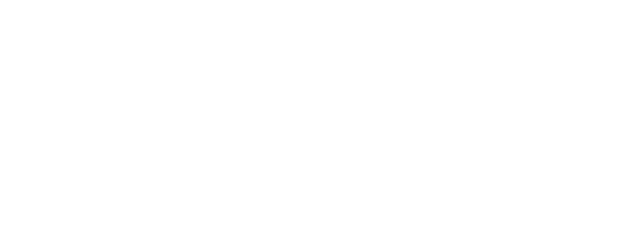
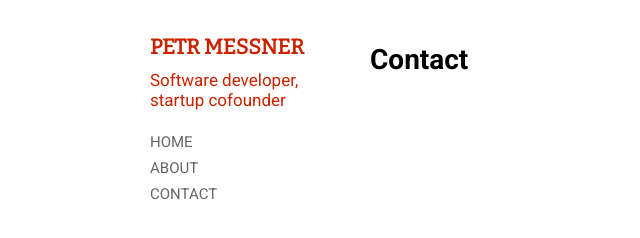
Before and after one commit to messa/www.messa.cz, a Gatsby site: page /contact in a window 1280 px wide. Before the commit this address had no page. Shown: the whole page, without its empty margins (0-640 px from the left). Built offline with nearby package versions, Linux system fonts and the light colour scheme; Gatsby itself is replaced by a stand-in of ours.

Commit message:
CSS tweaks

```diff
--- a/gatsby-config.js
+++ b/gatsby-config.js
@@ -1,6 +1,6 @@
 module.exports = {
   siteMetadata: {
-    title: `Messa.cz`,
+    title: `Petr Messner`,
   },
   plugins: [
     {
--- a/src/components/Layout.css
+++ b/src/components/Layout.css
@@ -1,11 +1,32 @@
 @import url('https://fonts.googleapis.com/css?family=Roboto+Condensed:400,700|Roboto:400,700&display=swap&subset=latin-ext');
+@import url('https://fonts.googleapis.com/css?family=Bitter&display=swap');
 
 body {
     background: white;
     color: black;
     font-family: Roboto, sans-serif;
+    font-size: 14px;
     margin: 0;
     padding: 0;
+}
+
+h1.siteTitle {
+    font-family: Bitter, sans-serif;
+    font-size: 21px;
+    margin: 10px 0;
+    text-transform: uppercase;
+}
+
+h1.siteTitle,
+h1.siteTitle a {
+    color: #c20;
+    text-decoration: none;
+}
+
+.subtitle {
+    font-size: 17px;
+    color: #c20;
+    margin: 10px 0 20px 0;
 }
 
 a {
@@ -23,8 +44,31 @@
 
 .Layout {
     display: grid;
-    grid-template-columns: 280px 1fr;
+    grid-template-columns: 200px 1fr;
     grid-gap: 20px;
     gap: 20px;
-    padding: 20px;
+    padding: 24px 30px;
+    max-width: 980px;
+    margin: 0 auto;
 }
+
+nav > ul {
+    display: block;
+    list-style: none;
+    padding: 0;
+    margin: 0;
+}
+
+nav li {
+    margin-top: 2px;
+    margin-tbottom: 2px;
+}
+
+nav li a {
+    font-size: 15px;
+    text-decoration: none;
+    text-transform: uppercase;
+    color: #666;
+    display: block;
+    padding: 3px 0 3px 0px;
+}
--- a/src/components/Layout.js
+++ b/src/components/Layout.js
@@ -19,14 +19,22 @@
   return (
     <div className='Layout'>
       <div className='navigation'>
-        <h1 className='siteTitle'>{siteMetadata.title}</h1>
+        <h1 className='siteTitle'>
+          <Link to='/'>{siteMetadata.title}</Link>
+        </h1>
+        <div className='subtitle'>
+          Software developer,<br />startup cofounder
+        </div>
         <nav>
           <ul>
             <li>
-              <Link to='/'>home</Link>
+              <Link to='/'>Home</Link>
             </li>
             <li>
-              <Link to='/about'>about</Link>
+              <Link to='/about'>About</Link>
+            </li>
+            <li>
+              <Link to='/contact'>Contact</Link>
             </li>
           </ul>
         </nav>
--- /dev/null
+++ b/src/pages/contact.js
@@ -0,0 +1,12 @@
+import React from 'react'
+import Layout from '../components/Layout'
+
+function AboutPage() {
+  return (
+    <Layout>
+      <h1>Contact</h1>
+    </Layout>
+  )
+}
+
+export default AboutPage
--- a/src/pages/index.js
+++ b/src/pages/index.js
@@ -6,7 +6,6 @@
   const posts = data.allMarkdownRemark.edges.map(edge => edge.node)
   return (
     <Layout>
-      Posts:
       <ul>
         {posts.map(post => (
           <li key={post.id}>
```
